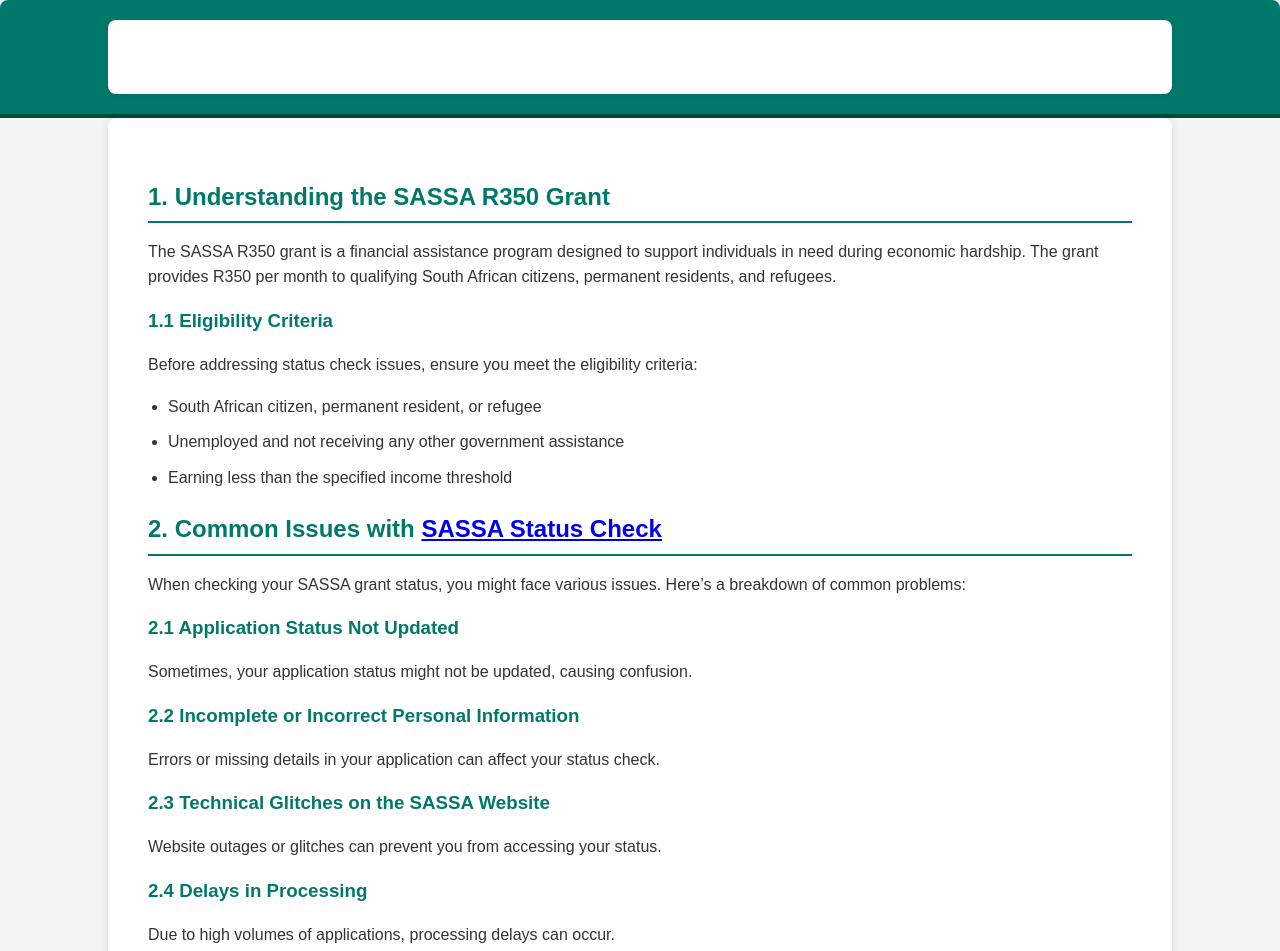
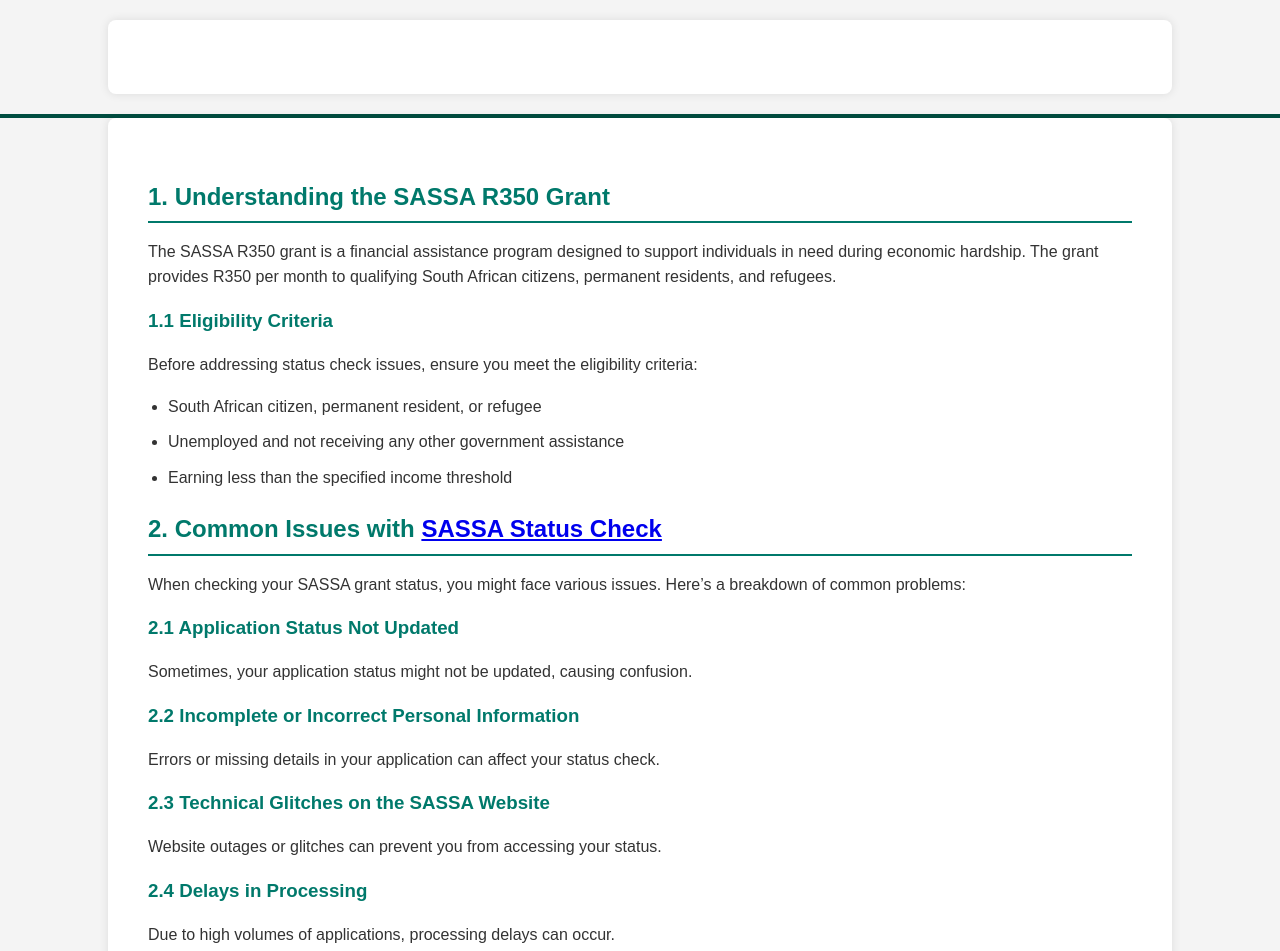
Before and after one commit to roberthinsom/sassastatuscheck-srd-cloudflare, a plain HTML site: page index.html in a window 1280 px wide. Shown: the top 951 px of the page. Drawn offline with Linux system fonts and the light colour scheme.

Commit message:
Update index.html

```diff
--- a/index.html
+++ b/index.html
@@ -23,7 +23,7 @@
             box-shadow: 0 0 10px rgba(0, 0, 0, 0.1);
         }
         header {
-            background: #00796b;
+
             color: #fff;
             padding: 20px 0;
             border-bottom: 4px solid #004d40;
```
